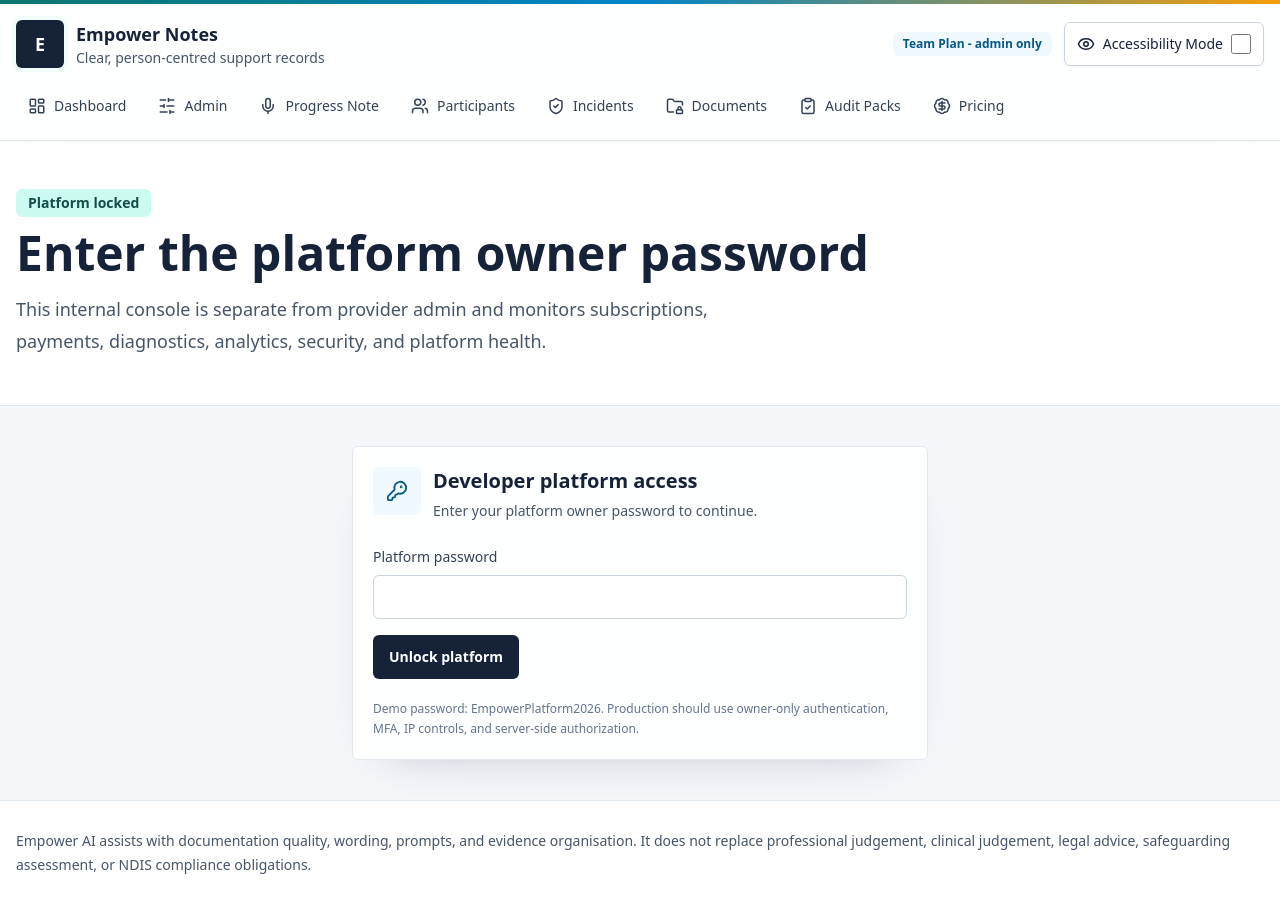
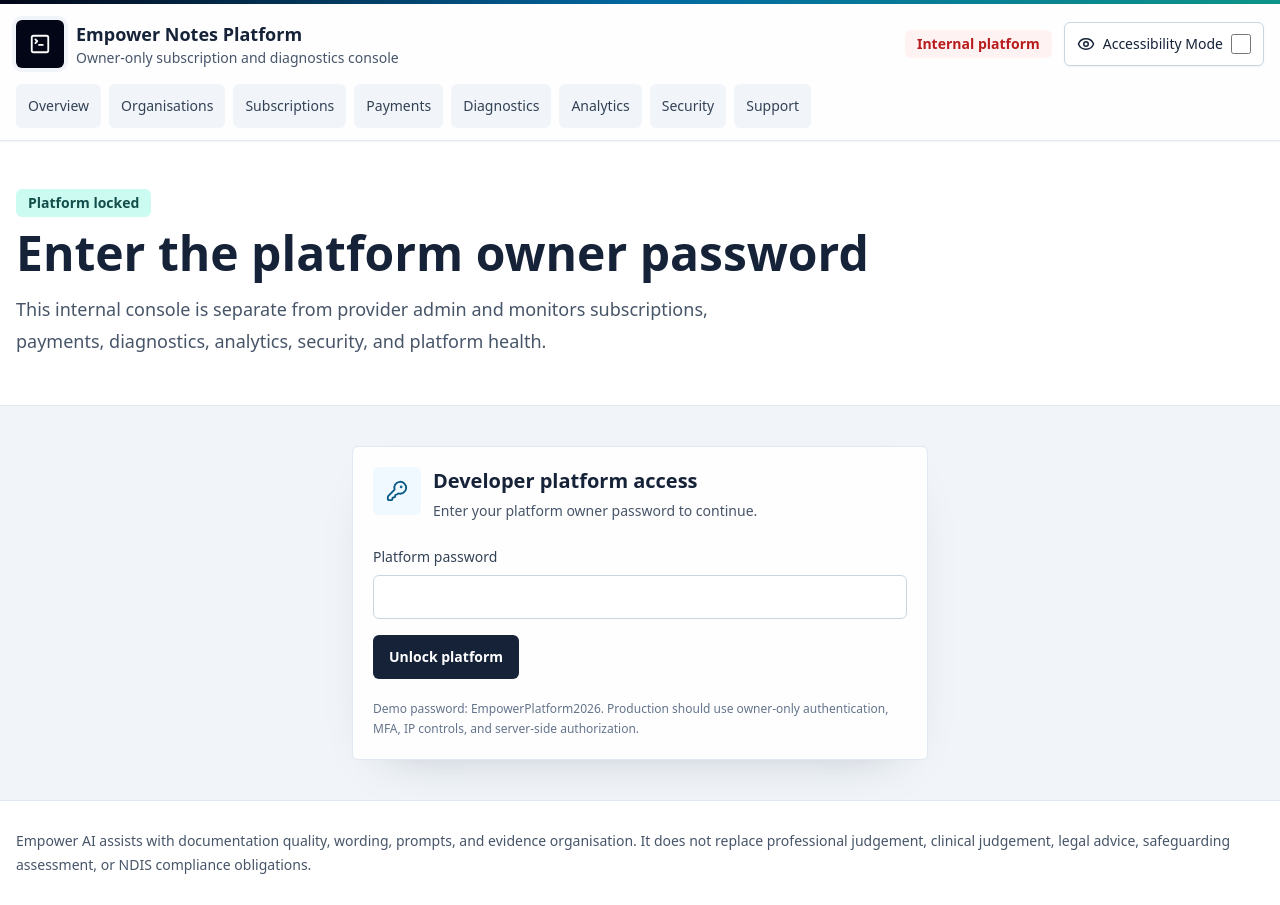
Before and after one commit to DENMWA/EMPOWER, a Next.js app: page /platform in a window 1280 px wide. Built offline with nearby package versions, Linux system fonts and the light colour scheme.

Commit message:
Separate platform console shell

```diff
--- a/components/AppShell.tsx
+++ b/components/AppShell.tsx
@@ -6,7 +6,7 @@ import { useEffect, useState } from "react";
 import { AccessibilityToggle } from "@/components/accessibility/AccessibilityToggle";
 import { PlanBadge } from "@/components/billing/PlanBadge";
 import { complianceDisclaimer, cn } from "@/lib/utils";
-import { LayoutDashboard, Mic, ShieldCheck, Users, FolderLock, ClipboardCheck, BadgeDollarSign, SlidersHorizontal } from "lucide-react";
+import { LayoutDashboard, Mic, ShieldCheck, Users, FolderLock, ClipboardCheck, BadgeDollarSign, SlidersHorizontal, SquareTerminal } from "lucide-react";
 
 const navItems = [
   { href: "/dashboard", label: "Dashboard", icon: LayoutDashboard },
@@ -22,6 +22,7 @@ const navItems = [
 export function AppShell({ children }: { children: React.ReactNode }) {
   const [accessibilityMode, setAccessibilityMode] = useState(false);
   const pathname = usePathname();
+  const isPlatform = pathname.startsWith("/platform");
 
   useEffect(() => {
     const saved = window.localStorage.getItem("empower-accessibility-mode");
@@ -33,22 +34,33 @@ export function AppShell({ children }: { children: React.ReactNode }) {
   }, [accessibilityMode]);
 
   return (
-    <div className={cn("min-h-screen bg-mist", accessibilityMode && "accessibility-mode")}>
+    <div className={cn("min-h-screen", isPlatform ? "bg-slate-100" : "bg-mist", accessibilityMode && "accessibility-mode")}>
       <header className="sticky top-0 z-40 border-b border-slate-200 bg-white/90 shadow-sm backdrop-blur-xl">
-        <div className="h-1 bg-gradient-to-r from-teal-700 via-sky-600 to-amber-500" />
+        <div className={cn("h-1", isPlatform ? "bg-gradient-to-r from-slate-950 via-sky-700 to-teal-600" : "bg-gradient-to-r from-teal-700 via-sky-600 to-amber-500")} />
         <div className="mx-auto flex max-w-7xl flex-col gap-3 px-4 py-4 lg:flex-row lg:items-center lg:justify-between">
-          <Link href="/" className="flex items-center gap-3 font-semibold text-ink" aria-label="Empower Notes home">
-            <span className="grid h-12 w-12 place-items-center rounded-md bg-ink text-lg font-bold text-white shadow-lift ring-4 ring-teal-50">E</span>
+          <Link href={isPlatform ? "/platform" : "/"} className="flex items-center gap-3 font-semibold text-ink" aria-label={isPlatform ? "Empower Notes platform console" : "Empower Notes home"}>
+            <span className={cn("grid h-12 w-12 place-items-center rounded-md text-lg font-bold text-white shadow-lift ring-4", isPlatform ? "bg-slate-950 ring-slate-100" : "bg-ink ring-teal-50")}>
+              {isPlatform ? <SquareTerminal size={22} aria-hidden="true" /> : "E"}
+            </span>
             <span>
-              <span className="block text-lg">Empower Notes</span>
-              <span className="block text-sm font-normal text-slate-600">Clear, person-centred support records</span>
+              <span className="block text-lg">{isPlatform ? "Empower Notes Platform" : "Empower Notes"}</span>
+              <span className="block text-sm font-normal text-slate-600">{isPlatform ? "Owner-only subscription and diagnostics console" : "Clear, person-centred support records"}</span>
             </span>
           </Link>
           <div className="flex flex-wrap items-center gap-3">
-            <PlanBadge role="owner" />
+            {isPlatform ? <span className="rounded-md bg-red-50 px-3 py-1 text-sm font-semibold text-red-700">Internal platform</span> : <PlanBadge role="owner" />}
             <AccessibilityToggle enabled={accessibilityMode} onChange={setAccessibilityMode} />
           </div>
         </div>
+        {isPlatform ? (
+          <nav className="mx-auto flex max-w-7xl gap-2 overflow-x-auto px-4 pb-3" aria-label="Platform navigation">
+            {["Overview", "Organisations", "Subscriptions", "Payments", "Diagnostics", "Analytics", "Security", "Support"].map((item) => (
+              <span key={item} className="inline-flex min-h-11 items-center rounded-md bg-slate-100 px-3 text-sm font-medium text-slate-700">
+                {item}
+              </span>
+            ))}
+          </nav>
+        ) : (
           <nav className="mx-auto flex max-w-7xl gap-2 overflow-x-auto px-4 pb-3" aria-label="Primary navigation">
             {navItems.map((item) => {
               const Icon = item.icon;
@@ -69,6 +81,7 @@ export function AppShell({ children }: { children: React.ReactNode }) {
               );
             })}
           </nav>
+        )}
       </header>
       <main>{children}</main>
       <footer className="border-t border-slate-200 bg-white">
```
Lines whose indentation alone changed are shown as unchanged.
